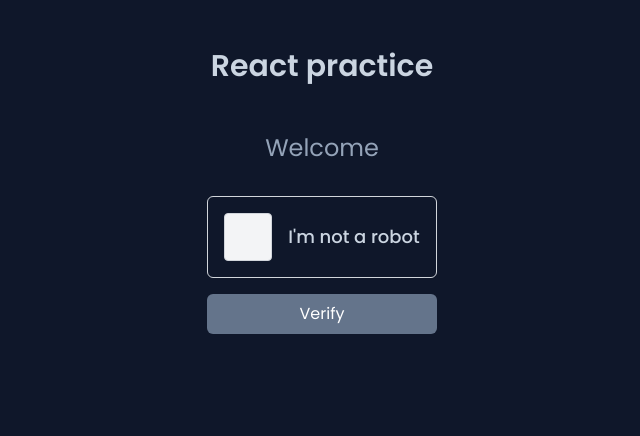
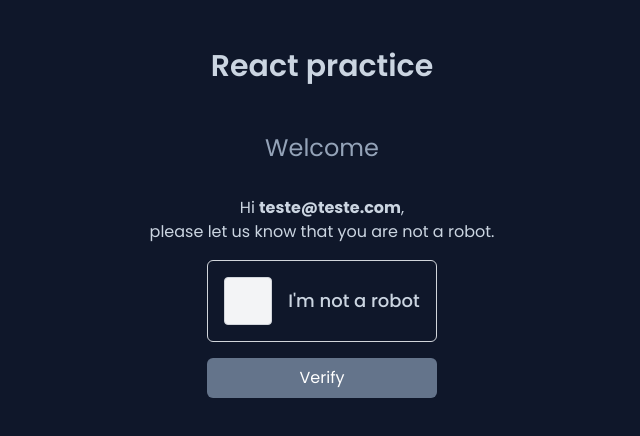
Before and after one commit to gbLw1/react-practice, a React (Vite) app: page /login in a window 1280 px wide. Both pictures are taken after a click on the button "Continue". Shown: the top 436 px of the page, without its empty margins (318-958 px from the left). Built offline with nearby package versions, Linux system fonts and the light colour scheme.

Commit message:
feat: redirect private route where user tried to access without login

```diff
--- a/src/hooks/useAuthCheck.ts
+++ b/src/hooks/useAuthCheck.ts
@@ -1,4 +1,5 @@
 import { AuthModel } from "../interfaces/auth.model";
+import { useRouteHistoryStore } from "../stores/route-history.store";
 
 export interface AuthValidation {
   hasToken: boolean;
@@ -12,6 +13,11 @@ function tokenIsExpired(tokenExpirationDate: string): boolean {
 }
 
 export const useAuthCheck = (): AuthValidation => {
+  const { redirect, setRedirect } = useRouteHistoryStore();
+  if (!redirect) {
+    setRedirect(window.location.pathname + window.location.search);
+  }
+
   const data: AuthValidation = { expired: false, hasToken: false };
   const authCache: string | null = sessionStorage.getItem("auth");
 
--- a/src/pages/dashboard/components/search.tsx
+++ b/src/pages/dashboard/components/search.tsx
@@ -46,7 +46,7 @@ export const Search = () => {
     const url = window.location.href;
 
     navigator.clipboard.writeText(url).then(() => {
-      toast.success("Results copied to clipboard");
+      toast.success("Search results link copied to clipboard");
     });
   }
 
--- a/src/pages/login/components/robot-validation.tsx
+++ b/src/pages/login/components/robot-validation.tsx
@@ -2,6 +2,8 @@ import React, { useState } from "react";
 import { useForm } from "react-hook-form";
 import toast from "react-hot-toast";
 import { useNavigate } from "react-router-dom";
+import { useAuthStore } from "../../../stores/auth.store";
+import { useRouteHistoryStore } from "../../../stores/route-history.store";
 
 interface FormValues {
   imNotARobot: boolean;
@@ -9,6 +11,9 @@ interface FormValues {
 
 export const RobotValidation: React.FC = () => {
   const navigate = useNavigate();
+
+  const { redirect, setRedirect } = useRouteHistoryStore();
+  const { email } = useAuthStore();
 
   const [loading, setLoading] = useState<boolean>(false);
 
@@ -23,6 +28,12 @@ export const RobotValidation: React.FC = () => {
 
     setTimeout(() => {
       if (data.imNotARobot) {
+        if (!email) {
+          toast.error("Not so fast, you need to login first");
+          navigate("/login");
+          return;
+        }
+
         sessionStorage.setItem(
           "auth",
           JSON.stringify({
@@ -31,8 +42,15 @@ export const RobotValidation: React.FC = () => {
           }),
         );
 
+        toast.success("Welcome to the dashboard!");
+
+        if (redirect) {
+          navigate(redirect);
+          setRedirect(null);
+          return;
+        }
+
         navigate("/dashboard");
-        toast.success("Welcome to dashboard");
       } else {
         toast.error("Sorry bud, robots are not allowed here");
       }
@@ -42,8 +60,22 @@ export const RobotValidation: React.FC = () => {
   };
 
   return (
-    <form onSubmit={handleSubmit(onSubmit)}>
-      <div className="flex items-center justify-center mb-4 p-4 border border-gray-300 rounded-md">
+    <form
+      onSubmit={handleSubmit(onSubmit)}
+      className="flex flex-col items-center"
+    >
+      {email ? (
+        <p className="mb-4 text-center text-slate-300">
+          Hi <strong>{email}</strong>,<br /> please let us know that you are not
+          a robot.
+        </p>
+      ) : (
+        <p className="mb-4 text-center text-slate-300">
+          Verify that you are not a robot
+        </p>
+      )}
+
+      <div className="w-full max-w-[230px] flex items-center justify-center mb-4 p-4 border border-gray-300 rounded-md">
         <input
           {...register("imNotARobot")}
           type="checkbox"
@@ -61,7 +93,7 @@ export const RobotValidation: React.FC = () => {
 
       <button
         type="submit"
-        className="w-full p-2 bg-slate-500 text-white rounded-md disabled:opacity-50"
+        className="w-full max-w-[230px] p-2 bg-slate-500 text-white rounded-md disabled:opacity-50"
         disabled={loading}
       >
         {loading ? "Verifying..." : "Verify"}
--- /dev/null
+++ b/src/stores/route-history.store.ts
@@ -0,0 +1,11 @@
+import { create } from "zustand";
+
+type RouteHistoryStore = {
+  redirect: string | null;
+  setRedirect: (redirect: string | null) => void;
+};
+
+export const useRouteHistoryStore = create<RouteHistoryStore>()((set) => ({
+  redirect: null,
+  setRedirect: (redirect) => set({ redirect }),
+}));
```
Also changed, not shown: 1 other file (tests, documents, lock files or other folders).
